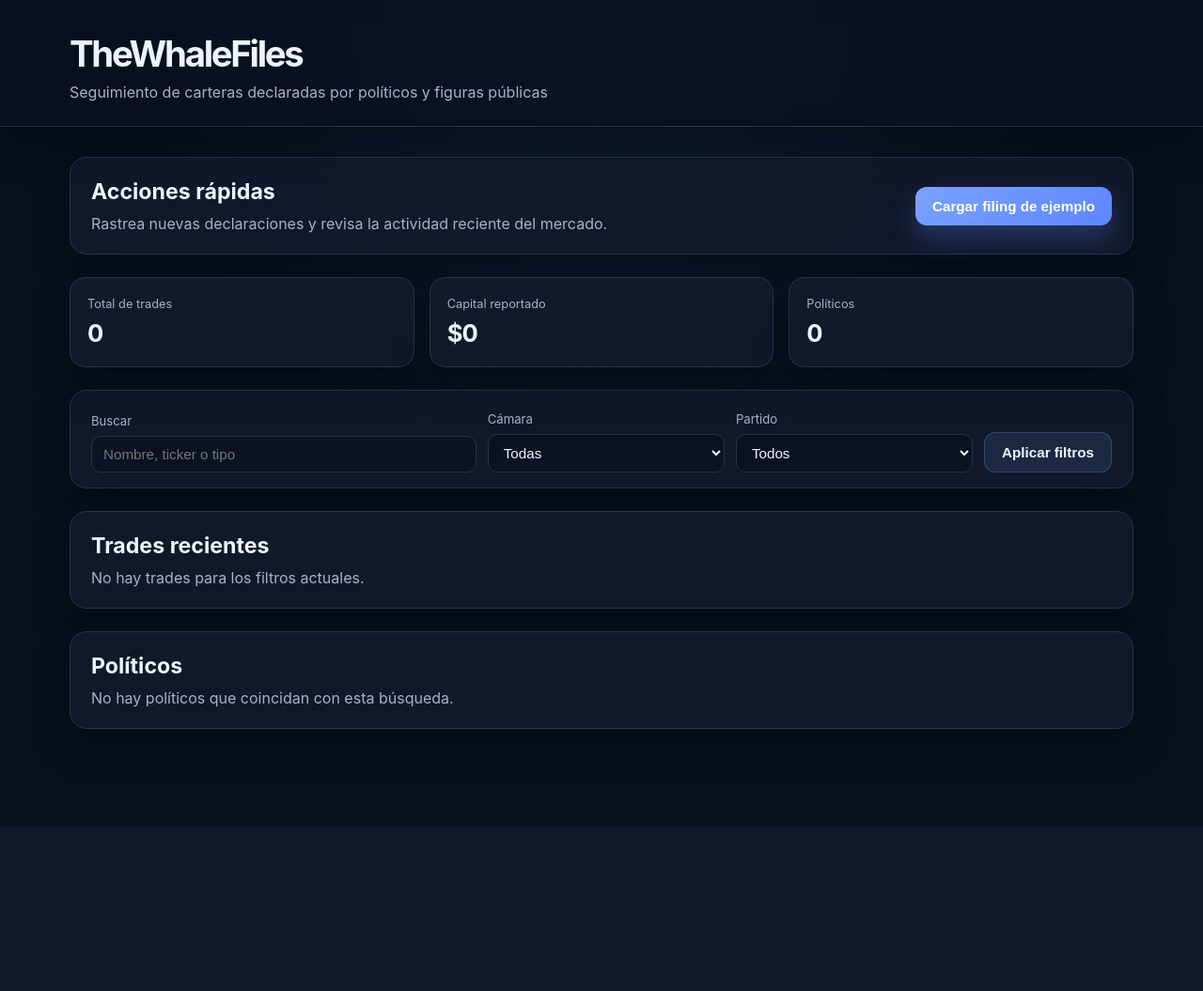
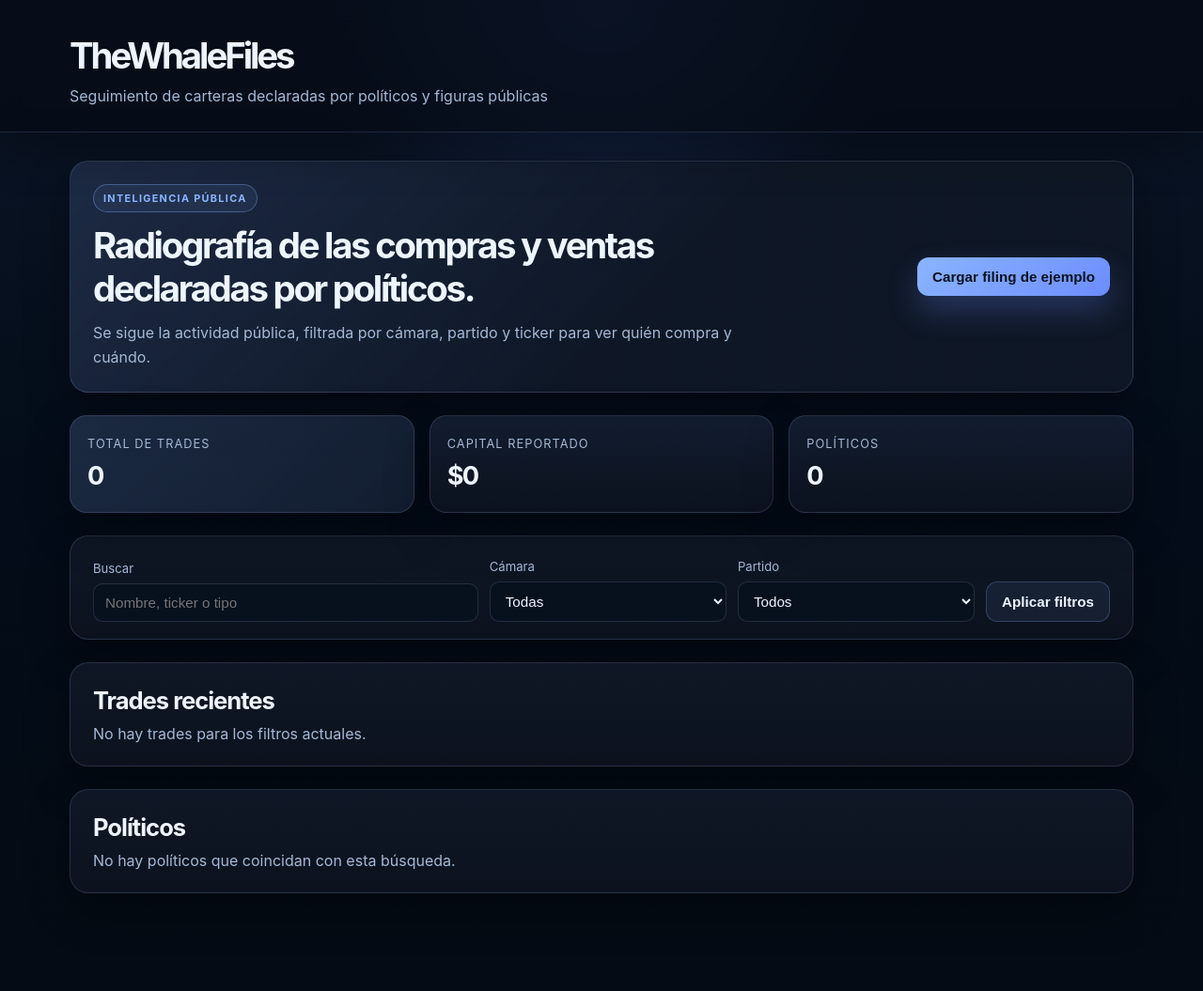
Before and after one commit to laglera/TheWhaleFiles, a FastAPI app: page / in a window 1280 px wide. Shown: the whole page at 94% size. Before the commit the page ends 837 px from the top, so only its background shows below. Run offline with FastAPI, Linux system fonts and the light colour scheme; parts of the project's set-up code (start-up, migrations or seed data) failed here and were passed over.

Commit message:
Refresh dashboard with premium visual design

```diff
--- a/app/static/styles.css
+++ b/app/static/styles.css
@@ -1,44 +1,53 @@
 :root {
-  --bg: #0b1020;
-  --bg-strong: #08101d;
-  --panel: #121a2c;
-  --panel-alt: #1b2740;
-  --border: #27314d;
-  --text: #edf3ff;
-  --muted: #a7b2c8;
-  --buy: #19c37d;
-  --sell: #ff6b6b;
-  --accent: #7aa2ff;
-  --accent-soft: rgba(122, 162, 255, 0.12);
-  --shadow: 0 18px 40px rgba(0, 0, 0, 0.28);
+  --bg: #07111f;
+  --bg-strong: #030c18;
+  --panel: rgba(14, 23, 38, 0.92);
+  --panel-alt: rgba(19, 30, 49, 0.96);
+  --panel-soft: rgba(124, 160, 255, 0.08);
+  --border: rgba(151, 173, 216, 0.18);
+  --text: #edf5ff;
+  --muted: #a5b8d5;
+  --buy: #3fe0a0;
+  --sell: #ff7d75;
+  --accent: #8ab4ff;
+  --accent-strong: #6c8dff;
+  --shadow: 0 18px 48px rgba(0, 0, 0, 0.32);
 }
 
-* { box-sizing: border-box; }
+* {
+  box-sizing: border-box;
+}
+
+html {
+  scroll-behavior: smooth;
+}
 
 body {
   margin: 0;
   font-family: Inter, Arial, sans-serif;
-  background: radial-gradient(circle at top, #101c32 0%, var(--bg-strong) 46%, #08101d 100%);
+  background:
+    radial-gradient(circle at top, rgba(88, 122, 255, 0.18), transparent 25%),
+    linear-gradient(180deg, #0c1628 0%, var(--bg-strong) 48%, #040b14 100%);
   color: var(--text);
 }
 
 .topbar {
   border-bottom: 1px solid var(--border);
-  background: rgba(11, 16, 32, 0.72);
-  backdrop-filter: blur(10px);
+  background: rgba(5, 11, 19, 0.7);
+  backdrop-filter: blur(12px);
   box-shadow: var(--shadow);
 }
 
 .brand-block {
   max-width: 1180px;
   margin: 0 auto;
-  padding: 34px 24px 26px;
+  padding: 36px 24px 28px;
 }
 
 .brand-block h1 {
-  margin: 0 0 8px;
-  font-size: clamp(2rem, 3vw, 2.8rem);
-  letter-spacing: -0.06em;
+  margin: 0 0 10px;
+  font-size: clamp(2.2rem, 3vw, 3rem);
+  letter-spacing: -0.08em;
 }
 
 .brand-block p {
@@ -50,33 +59,68 @@ body {
 .container {
   max-width: 1180px;
   margin: 0 auto;
-  padding: 32px 24px 80px;
+  padding: 30px 24px 80px;
 }
 
 .panel {
-  background: rgba(18, 26, 44, 0.92);
+  background: linear-gradient(180deg, rgba(15, 24, 39, 0.96), rgba(12, 19, 31, 0.98));
   border: 1px solid var(--border);
-  border-radius: 18px;
-  padding: 22px;
+  border-radius: 20px;
+  padding: 24px;
   margin-bottom: 24px;
   box-shadow: var(--shadow);
 }
 
 .panel h2 {
   margin: 0 0 10px;
-  font-size: 1.45rem;
+  font-size: clamp(1.3rem, 2vw, 1.8rem);
+  letter-spacing: -0.04em;
 }
 
+.hero-panel {
+  display: flex;
+  justify-content: space-between;
+  align-items: center;
+  gap: 20px;
+  background:
+    linear-gradient(135deg, rgba(122, 163, 255, 0.14), rgba(14, 23, 38, 0.96) 56%),
+    rgba(14, 23, 38, 0.98);
+}
+
+.hero-copy {
+  max-width: 680px;
+}
+
+.eyebrow {
+  display: inline-block;
+  margin-bottom: 12px;
+  padding: 7px 10px;
+  border: 1px solid rgba(138, 180, 255, 0.35);
+  border-radius: 999px;
+  background: rgba(138, 180, 255, 0.08);
+  color: var(--accent);
+  text-transform: uppercase;
+  letter-spacing: 0.12em;
+  font-size: 0.68rem;
+  font-weight: 700;
+}
+
+.hero-copy h2 {
+  margin: 0 0 12px;
+  font-size: clamp(1.8rem, 3vw, 2.8rem);
+  letter-spacing: -0.06em;
+}
+
+.hero-copy p,
 .panel-copy {
   margin: 0;
   color: var(--muted);
+  line-height: 1.6;
 }
 
-.actions-panel {
+.hero-actions {
   display: flex;
-  justify-content: space-between;
   align-items: center;
-  gap: 16px;
 }
 
 .primary-button,
@@ -84,10 +128,10 @@ body {
   cursor: pointer;
   border: none;
   border-radius: 12px;
-  padding: 12px 18px;
+  padding: 12px 16px;
   font-size: 0.95rem;
   font-weight: 700;
-  transition: transform 0.15s ease, opacity 0.15s ease;
+  transition: transform 0.18s ease, box-shadow 0.18s ease, opacity 0.18s ease;
 }
 
 .primary-button:hover,
@@ -96,15 +140,15 @@ body {
 }
 
 .primary-button {
-  background: linear-gradient(135deg, #7aa2ff, #5e86ff);
-  color: white;
-  box-shadow: 0 14px 28px rgba(94, 134, 255, 0.28);
+  background: linear-gradient(135deg, var(--accent), var(--accent-strong));
+  color: #08131f;
+  box-shadow: 0 16px 32px rgba(108, 141, 255, 0.26);
 }
 
 .secondary-button {
-  background: rgba(122, 162, 255, 0.12);
+  background: rgba(138, 180, 255, 0.08);
   color: var(--text);
-  border: 1px solid rgba(122, 162, 255, 0.25);
+  border: 1px solid rgba(138, 180, 255, 0.24);
 }
 
 .primary-button:disabled {
@@ -120,27 +164,33 @@ body {
 }
 
 .stat-card {
-  padding: 20px 18px;
-  border-radius: 16px;
+  padding: 22px 18px;
+  border-radius: 18px;
   border: 1px solid var(--border);
-  background: linear-gradient(180deg, rgba(18, 26, 44, 0.96), rgba(18, 26, 44, 0.8));
+  background: linear-gradient(180deg, rgba(19, 30, 49, 0.96), rgba(12, 19, 31, 0.9));
   box-shadow: var(--shadow);
+}
+
+.stat-card.accent {
+  background: linear-gradient(135deg, rgba(138, 180, 255, 0.18), rgba(19, 30, 49, 0.96));
 }
 
 .stat-card span {
   display: block;
   color: var(--muted);
   font-size: 0.8rem;
-  margin-bottom: 8px;
+  margin-bottom: 10px;
+  text-transform: uppercase;
+  letter-spacing: 0.08em;
 }
 
 .stat-card strong {
-  font-size: clamp(1.5rem, 2vw, 2rem);
-  letter-spacing: -0.04em;
+  font-size: clamp(1.7rem, 2vw, 2.4rem);
+  letter-spacing: -0.06em;
 }
 
 .filters-panel {
-  padding-bottom: 16px;
+  padding-bottom: 18px;
 }
 
 .filters-form {
@@ -163,10 +213,17 @@ body {
   width: 100%;
   border-radius: 10px;
   border: 1px solid var(--border);
-  background: rgba(11, 16, 32, 0.7);
+  background: rgba(7, 17, 31, 0.9);
   color: var(--text);
-  padding: 10px 12px;
+  padding: 11px 12px;
   font-size: 0.95rem;
+  outline: none;
+}
+
+.filters-form input:focus,
+.filters-form select:focus {
+  border-color: rgba(138, 180, 255, 0.5);
+  box-shadow: 0 0 0 3px rgba(138, 180, 255, 0.12);
 }
 
 .empty-state {
--- a/app/templates/index.html
+++ b/app/templates/index.html
@@ -15,16 +15,19 @@
     </header>
 
     <main class="container">
-      <section class="panel actions-panel">
-        <div>
-          <h2>Acciones rápidas</h2>
-          <p class="panel-copy">Rastrea nuevas declaraciones y revisa la actividad reciente del mercado.</p>
+      <section class="panel hero-panel">
+        <div class="hero-copy">
+          <span class="eyebrow">Inteligencia pública</span>
+          <h2>Radiografía de las compras y ventas declaradas por políticos.</h2>
+          <p>Se sigue la actividad pública, filtrada por cámara, partido y ticker para ver quién compra y cuándo.</p>
         </div>
-        <button id="load-sample" class="primary-button">Cargar filing de ejemplo</button>
+        <div class="hero-actions">
+          <button id="load-sample" class="primary-button">Cargar filing de ejemplo</button>
+        </div>
       </section>
 
       <section class="stats-row">
-        <div class="stat-card">
+        <div class="stat-card accent">
           <span>Total de trades</span>
           <strong>{{ total_trades }}</strong>
         </div>
```
Also changed, not shown: other parts of app/static/styles.css (+71 -88 lines), app/templates/politician_detail.html (+15 -1 lines).
